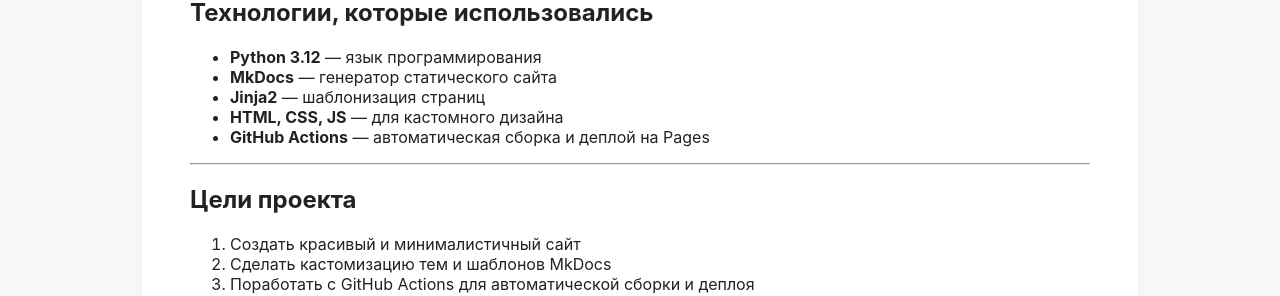
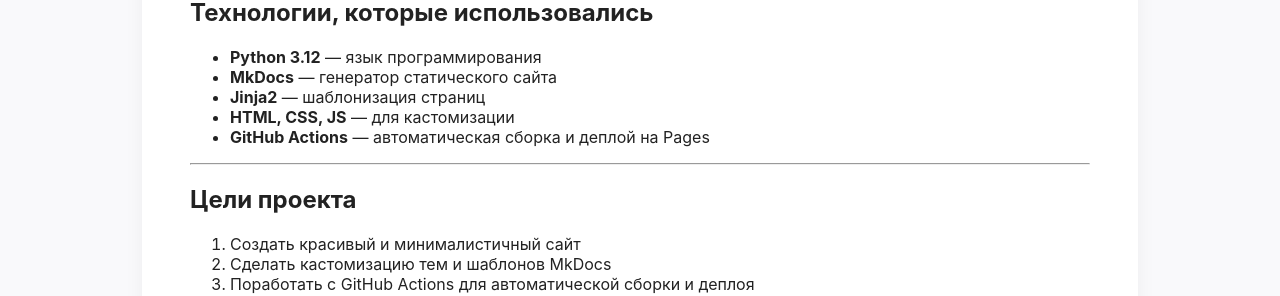
Before and after one commit to not-creative-man/mkdocs-theme, an MkDocs documentation site: the page built from docs/about.md, in a window 1280 px wide. Shown: the part 309-605 px from the top of the page. Built offline with MkDocs 1.6.1, drawn with Linux system fonts in a browser that asks for light colours.

```diff
--- a/docs/about.md
+++ b/docs/about.md
@@ -9,7 +9,7 @@
 - **Python 3.12** — язык программирования
 - **MkDocs** — генератор статического сайта
 - **Jinja2** — шаблонизация страниц
-- **HTML, CSS, JS** — для кастомного дизайна
+- **HTML, CSS, JS** — для кастомизации
 - **GitHub Actions** — автоматическая сборка и деплой на Pages
 
 ---
```
